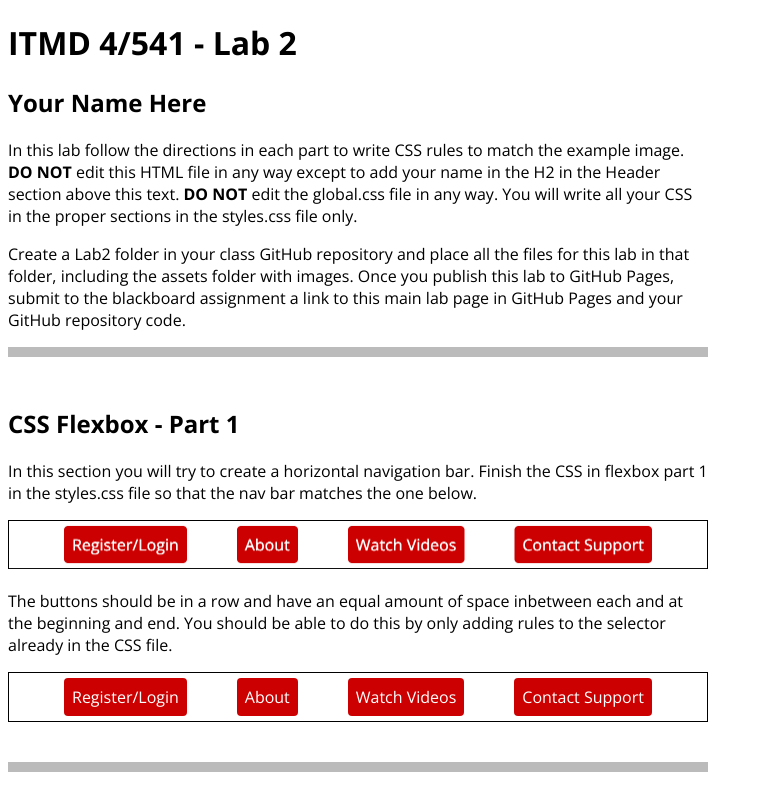
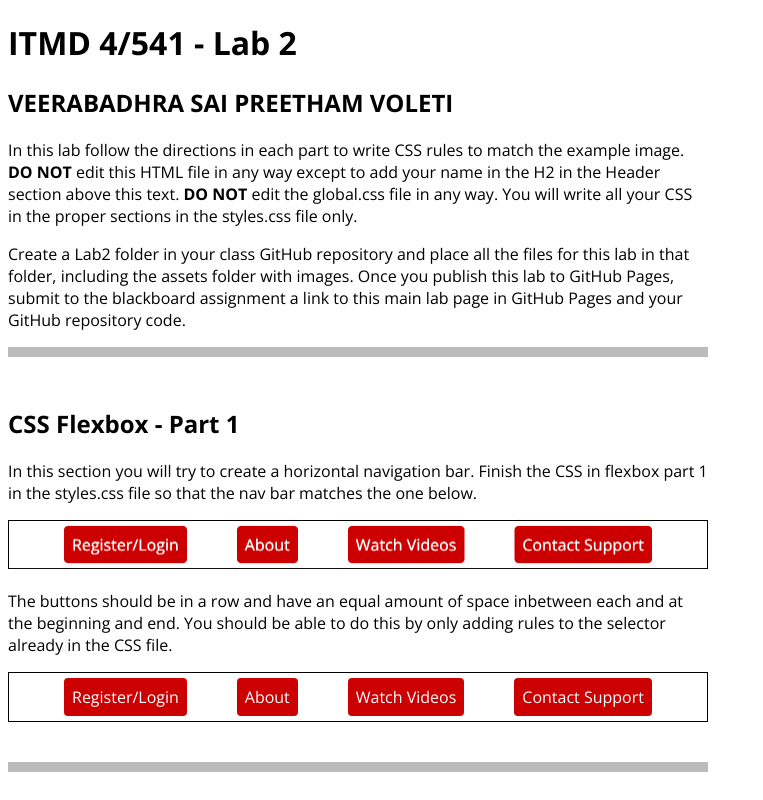
Before and after one commit to saipreethamv/preetham, a plain HTML site: page Lab2/index.html in a window 1280 px wide. Shown: the top 800 px of the page, without its empty margins (0-763 px from the left). Drawn offline with nearby package versions, Linux system fonts and the light colour scheme.

Commit message:
changed a line in code

```diff
--- a/Lab2/index.html
+++ b/Lab2/index.html
@@ -14,7 +14,7 @@
 <body>
   <header class="w700">
     <h1>ITMD 4/541 - Lab 2</h1>
-    <h2>Your Name Here</h2>
+    <h2>VEERABADHRA SAI PREETHAM VOLETI</h2>
     <p>In this lab follow the directions in each part to write CSS rules to match the example image. <strong>DO NOT</strong> edit this HTML file in any way except to add your name in the H2 in the Header section above this text. <strong>DO NOT</strong> edit the global.css file in any way. You will write all your CSS in the proper sections in the styles.css file only.</p>
     <p>Create a Lab2 folder in your class GitHub repository and place all the files for this lab in that folder, including the assets folder with images. Once you publish this lab to GitHub Pages, submit to the blackboard assignment a link to this main lab page in GitHub Pages and your GitHub repository code.</p>
   </header>
```
